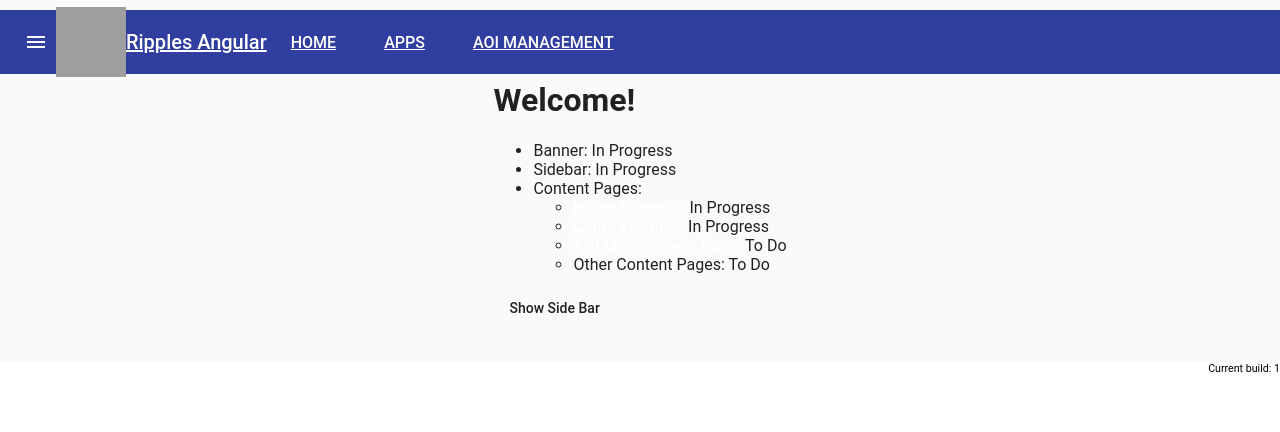
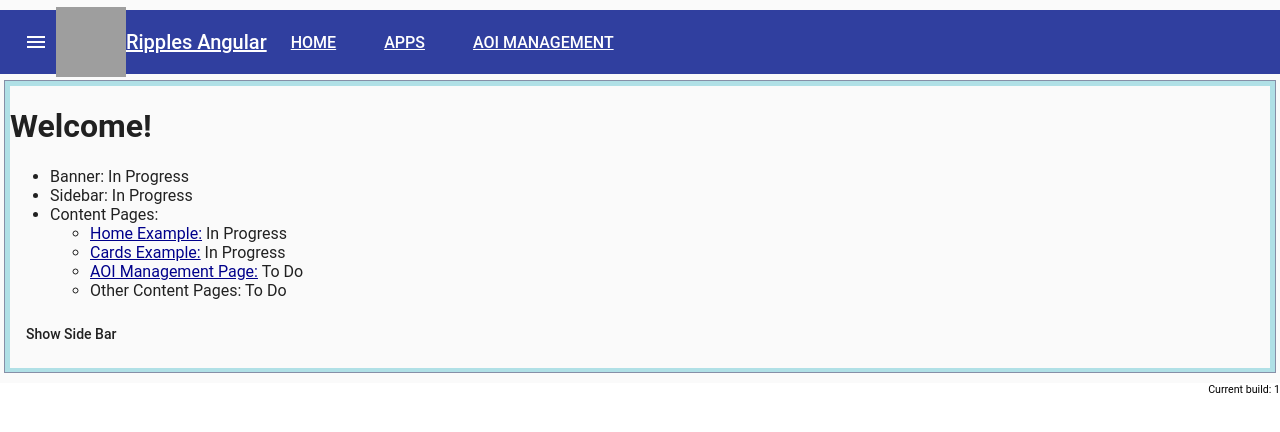
Before and after one commit to kluczka-l/angular-jpznfv, an Angular app: page / in a window 1280 px wide. Shown: the top 432 px of the page. Built offline with nearby package versions, Linux system fonts and the light colour scheme; grey boxes are pictures that could not be loaded.

Commit message:
3 files modified

```diff
--- a/src/app/app.component.html
+++ b/src/app/app.component.html
@@ -6,32 +6,23 @@
         <h1 class="topbar-app-name">{{siteName}}</h1>
       </a>
       <nav class="topbar-nav">
-<ul>
-  <li>
-    <a routerLink= "/">Home</a>
-  </li>
-  <li>
-    <a routerLink="/cards">Apps</a>
-  </li>
-  <li>
-    <a routerLink="/aoi">AOI Management</a>
-  </li>
-</ul>
-</nav>
+        <ul>
+          <li><a routerLink="/">Home</a></li>
+          <li><a routerLink="/cards">Apps</a></li>
+          <li><a routerLink="/aoi">AOI Management</a></li>
+        </ul>
+      </nav>
   </mat-toolbar>
-
-<mat-sidenav-container class="canvas-container">
-    <mat-sidenav #snav  >
+  <div class="canvas-container">
+    <mat-sidenav-container>
+    <mat-sidenav #snav mode="side">
       <mat-nav-list>
         <a mat-list-item routerLink="." *ngFor="let nav of fillerNav">{{nav}}</a>
       </mat-nav-list>
     </mat-sidenav>
-
     <mat-sidenav-content>
-      <div >
-        <router-outlet></router-outlet>
-      </div>
+        <router-outlet ></router-outlet>
     </mat-sidenav-content>
-  </mat-sidenav-container>
-
+    </mat-sidenav-container>
+  </div>
 </div>
--- a/src/app/home/home.component.html
+++ b/src/app/home/home.component.html
@@ -1,4 +1,4 @@
-<mat-sidenav-container class="example-container" >
+<mat-sidenav-container  >
   <mat-sidenav #sidenav mode="side" [(opened)]="g_sidenavOpened">
     Side Bar Content Here
     <p><button mat-button *ngIf="g_sidenavOpened" (click)="sidenav.toggle()">Hide Side Bar</button></p>
--- a/src/styles.scss
+++ b/src/styles.scss
@@ -61,10 +61,13 @@ body {
     }
 }
 .canvas-container {
-  margin-top: 50px;
-  margin-bottom: 10px;
-  margin-right: 10px;
-  margin-left: 10px;
+  margin-top: 70px;
+  padding: 0.3em;
+  border:1px solid rgb(134, 143, 167);
+  height: 90%;
+  width: 100%;
+  a { color: darkblue; }
+  background-color: powderblue;
 
 }
 .topbar-container {
```
